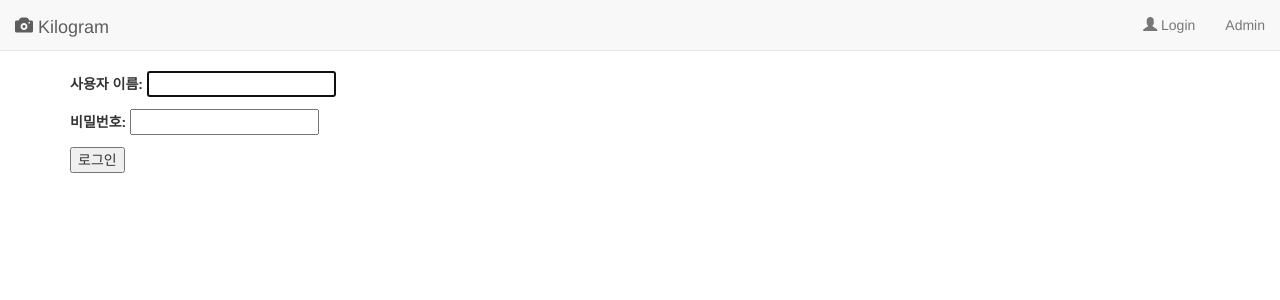
After one commit to PilhwanKim/kilogram_django, a Django app: page /accounts/login/ in a window 1280 px wide. The commit adds this page. Shown: the top 300 px of the page. Run offline with Django 3.2, Linux system fonts and the light colour scheme; some libraries are stand-ins or nearby versions.

Commit message:
add login & logout

```diff
--- a/kilogram/templates/kilogram/base.html
+++ b/kilogram/templates/kilogram/base.html
@@ -10,7 +10,7 @@
   <!-- Bootstrap -->
   <link href="//maxcdn.bootstrapcdn.com/bootstrap/3.3.7/css/bootstrap.min.css" rel="stylesheet">
 
-  {% load static %}
+  {% load staticfiles %}
   <link rel="stylesheet" type="text/css" href="{% static 'kilogram/style.css' %}" />
 
   <!-- HTML5 shim and Respond.js for IE8 support of HTML5 elements and media queries -->
@@ -37,9 +37,13 @@
     <!-- Collect the nav links, forms, and other content for toggling -->
     <div class="collapse navbar-collapse">
       <ul class="nav navbar-nav navbar-right">
-        <li><a href="#"> <span class="glyphicon glyphicon-user"></span> Login</a></li>
-        <li><a href="#">Logout</a></li>
+        {% if user.is_active %}
+        <li><a href="{%url 'login' %}"> <span class="glyphicon glyphicon-heart"></span> {{user.username}}</a></li>
+        <li><a href="{% url 'logout' %}">Logout</a></li>
+        {% else %}
+        <li><a href="{%url 'login' %}"> <span class="glyphicon glyphicon-user"></span> Login</a></li>
         <li><a href="{% url 'admin:index' %}">Admin</a></li>
+        {% endif %}
       </ul>
     </div><!-- /.navbar-collapse -->
   </div><!-- /.container-fluid -->
--- /dev/null
+++ b/kilogram/templates/registration/login.html
@@ -0,0 +1,22 @@
+{% extends 'kilogram/base.html' %}
+{% block content %}
+
+{% if user.is_active %}
+<h2> Welcome, {{user.username}} </h2>
+<a href="{% url 'logout' %}">로그아웃</a>
+
+{% else %}
+{% if form.errors %}
+<p>ID나 비밀번호가 일치하지 않습니다.</p>
+{% endif %}
+
+<form method="post" action="{% url 'login' %}">
+{% csrf_token %}
+<input type="hidden" name="next" value="" />
+{{ form.as_p }}
+<button type="submit">로그인</button>
+</form>
+
+{% endif %}
+
+{% endblock %}
--- a/mysite/settings.py
+++ b/mysite/settings.py
@@ -120,3 +120,7 @@ USE_TZ = True
 
 STATIC_URL = '/static/'
 STATIC_ROOT = os.path.join(BASE_DIR, 'static')
+
+
+# Auth settings
+LOGIN_REDIRECT_URL = '/kilogram/'
--- a/mysite/urls.py
+++ b/mysite/urls.py
@@ -20,5 +20,6 @@ from kilogram import views as kilogram_views
 urlpatterns = [
     url(r'^admin/', admin.site.urls),
     url(r'^$', kilogram_views.IndexView.as_view(), name='root'),
-    url(r'^kilogram/', include('kilogram.urls'))
+    url(r'^kilogram/', include('kilogram.urls')),
+    url(r'^accounts/', include('django.contrib.auth.urls')),
 ]
```
Also changed, not shown: kilogram/templates/registration/logged_out.html (added, +7 -0 lines), db.sqlite3, 1 other file.
